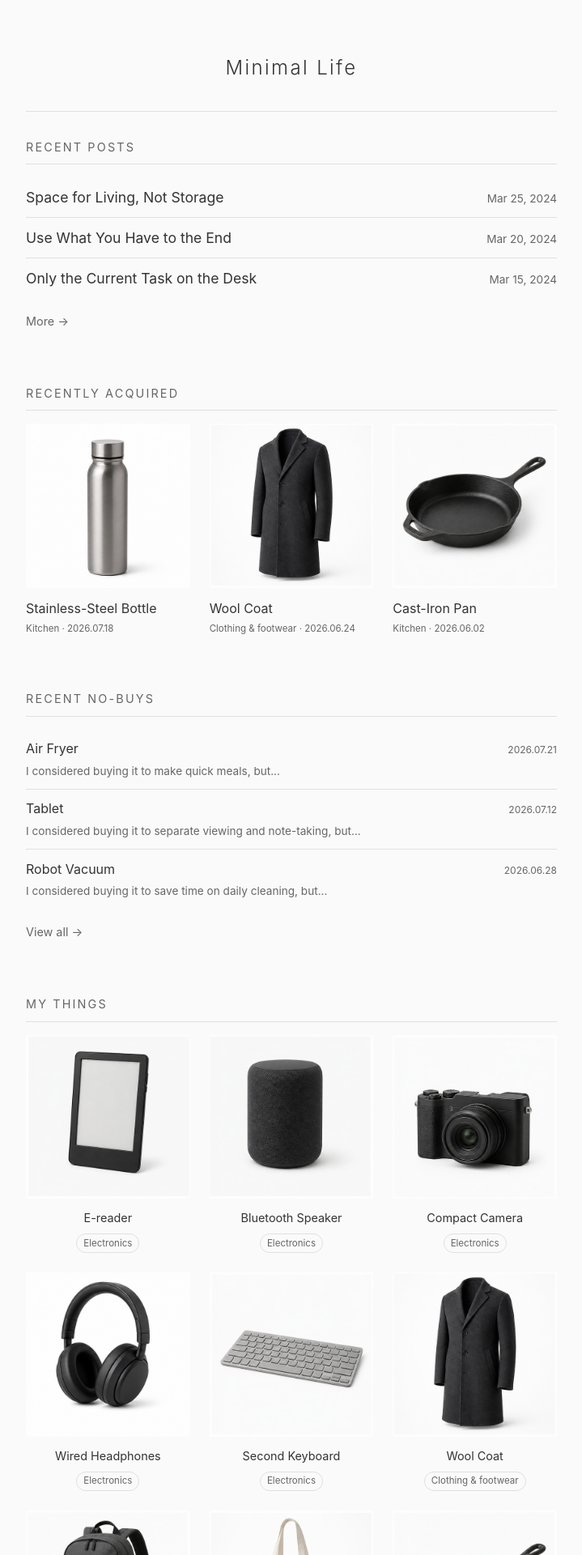
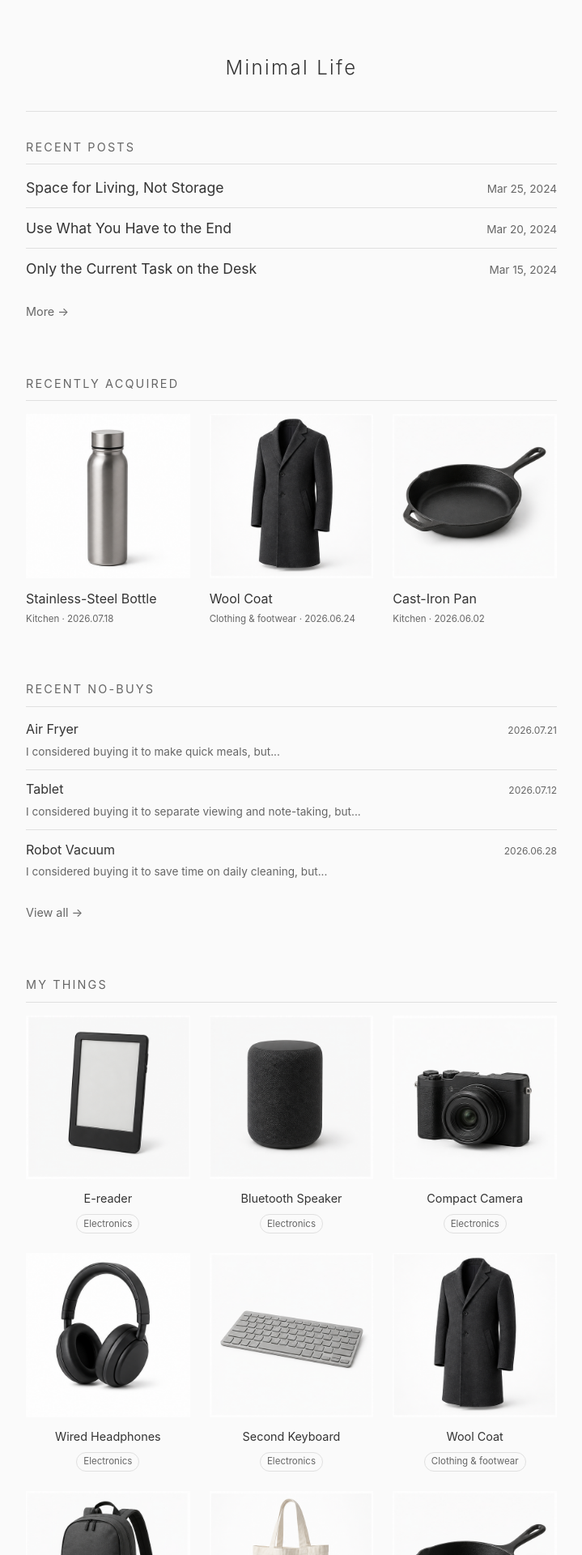
Before and after one commit to ipari/minimal-life, a Jekyll site: the page built from en/index.html, in a window 1280 px wide. Shown: the top 1920 px of the page at 81% size, without its empty margins (280-999 px from the left). Built offline with Jekyll 4.4.1, drawn with Linux system fonts in a browser that asks for light colours.

Commit message:
Tighten text section spacing

```diff
--- a/_includes/home.html
+++ b/_includes/home.html
@@ -9,7 +9,7 @@
 {% endif %}
 {% assign owned_items = localized_items | where: "status", active_status %}
 
-<section class="home-section">
+<section class="home-section home-section-compact">
   <h2 class="section-title">{{ t.recent_posts }}</h2>
   {% assign recent_posts = localized_posts | slice: 0, 3 %}
   {% if recent_posts.size > 0 %}
@@ -42,7 +42,7 @@
 
 {% assign reviewed_items = localized_items | where_exp: "item", "item.reviewed_date" | sort: "reviewed_date" | reverse %}
 {% if reviewed_items.size > 0 %}
-<section class="home-section">
+<section class="home-section home-section-compact">
   <h2 class="section-title">{{ t.recent_reviews }}</h2>
   <ul class="review-list">
     {% for item in reviewed_items limit: 3 %}
--- a/assets/css/style.css
+++ b/assets/css/style.css
@@ -85,6 +85,10 @@ body {
   margin-bottom: 1rem;
   padding-bottom: 0.5rem;
   border-bottom: 1px solid var(--color-border);
+}
+
+.home-section-compact .section-title {
+  margin-bottom: 0.25rem;
 }
 
 /* Recent Posts */
```
